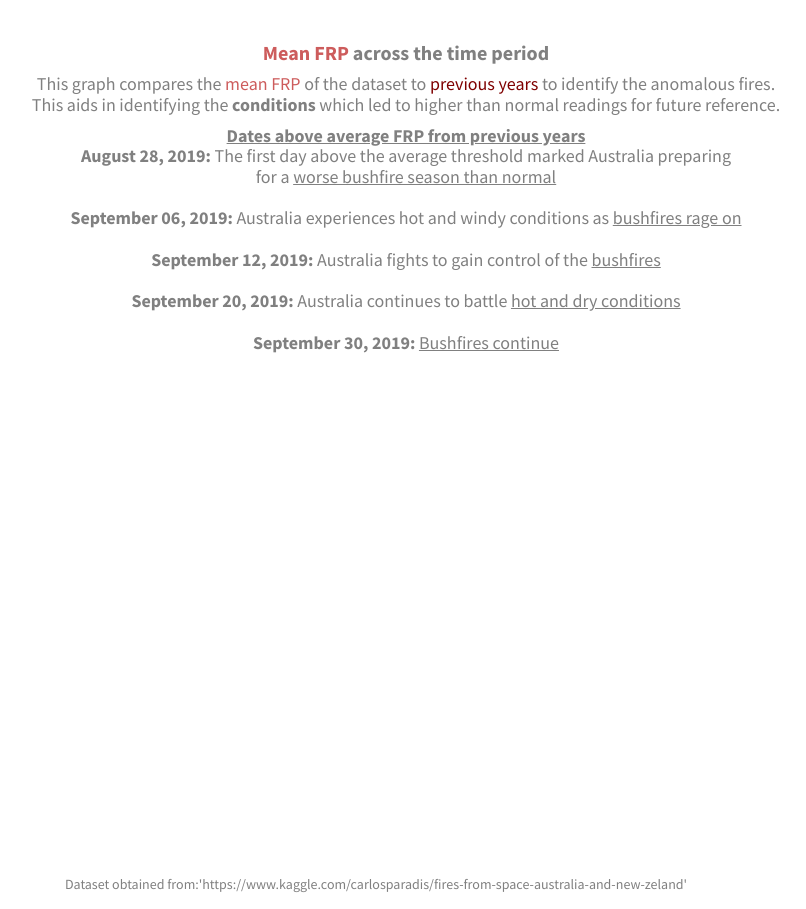
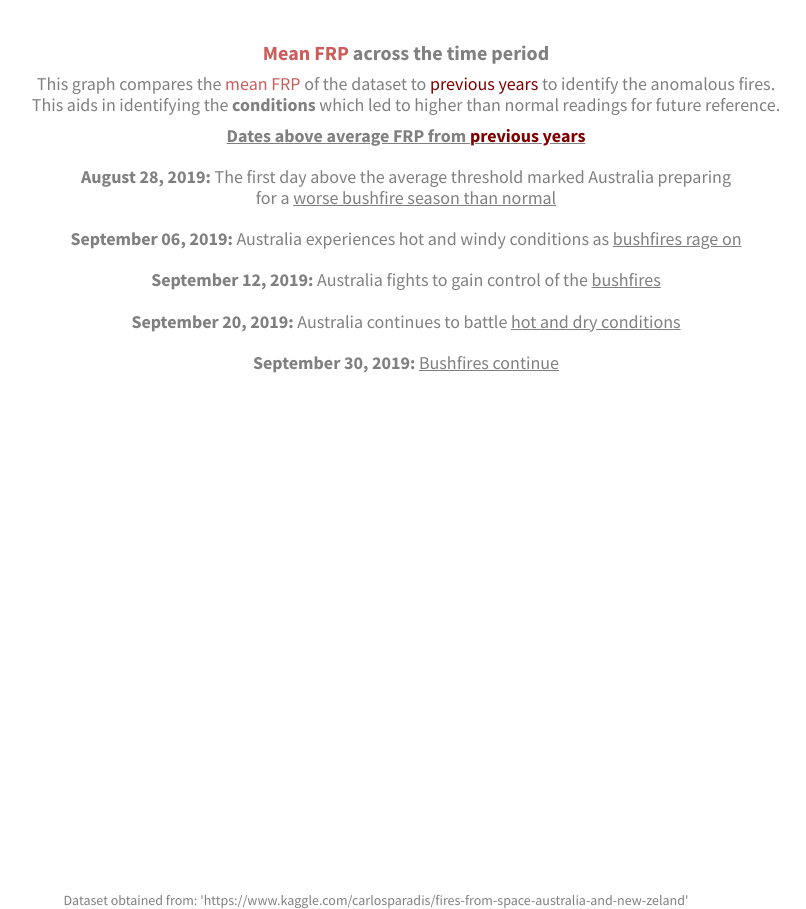
Before and after one commit to AprajitaBhasin/vega_lite, a plain HTML site: page index.html in a window 1280 px wide. Shown: the part 2920-3829 px from the top of the page, without its empty margins (264-1070 px from the left). Drawn offline with nearby package versions, Linux system fonts and the light colour scheme; a script that the page names is missing.

Commit message:
Update index.html

```diff
--- a/index.html
+++ b/index.html
@@ -180,7 +180,7 @@
         <!-- Graph Analysis-->
 
         <div class="bodytext", style="text-align:center">
-        <strong><u>Dates above average FRP from previous years</u></strong><br>
+        <strong><u>Dates above average FRP from <span style="color: #7f0000">previous years</span> </u></strong><br><br>
         <b>August 28, 2019:</b> The first day above the average threshold marked Australia preparing<br>
         for a
         <a href = "https://www.smh.com.au/national/australia-faces-very-active-bushfire-season-20190828-p52lqi.html"target="_blank", style="color:#808080">worse bushfire season than normal </a><br>
@@ -213,7 +213,8 @@
     <br>
     <br>
     <br>
-    Dataset obtained from:'https://www.kaggle.com/carlosparadis/fires-from-space-australia-and-new-zeland'
+    <br>
+    Dataset obtained from: 'https://www.kaggle.com/carlosparadis/fires-from-space-australia-and-new-zeland'
     </div>
 
     <!--Add in data visualisations-->
```
